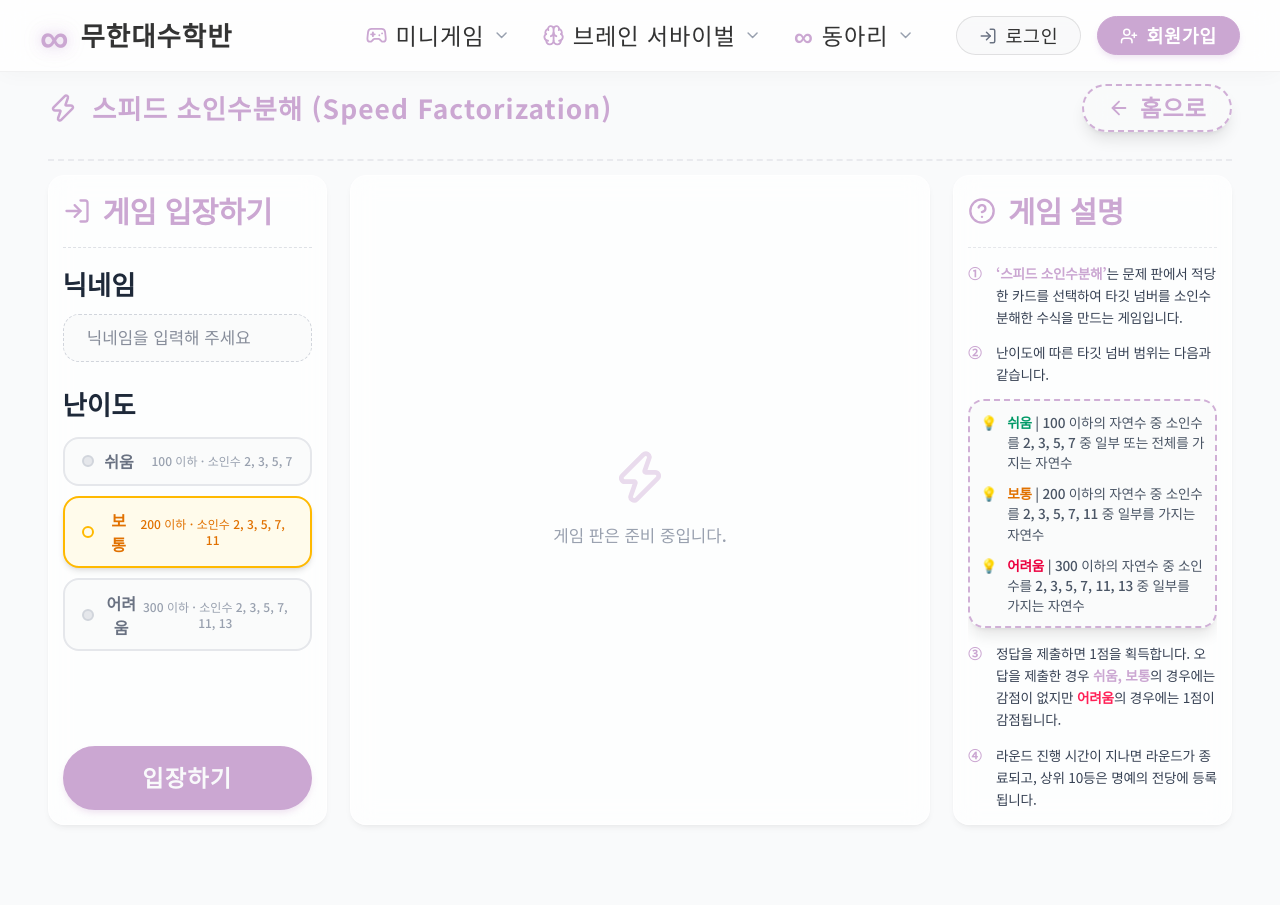
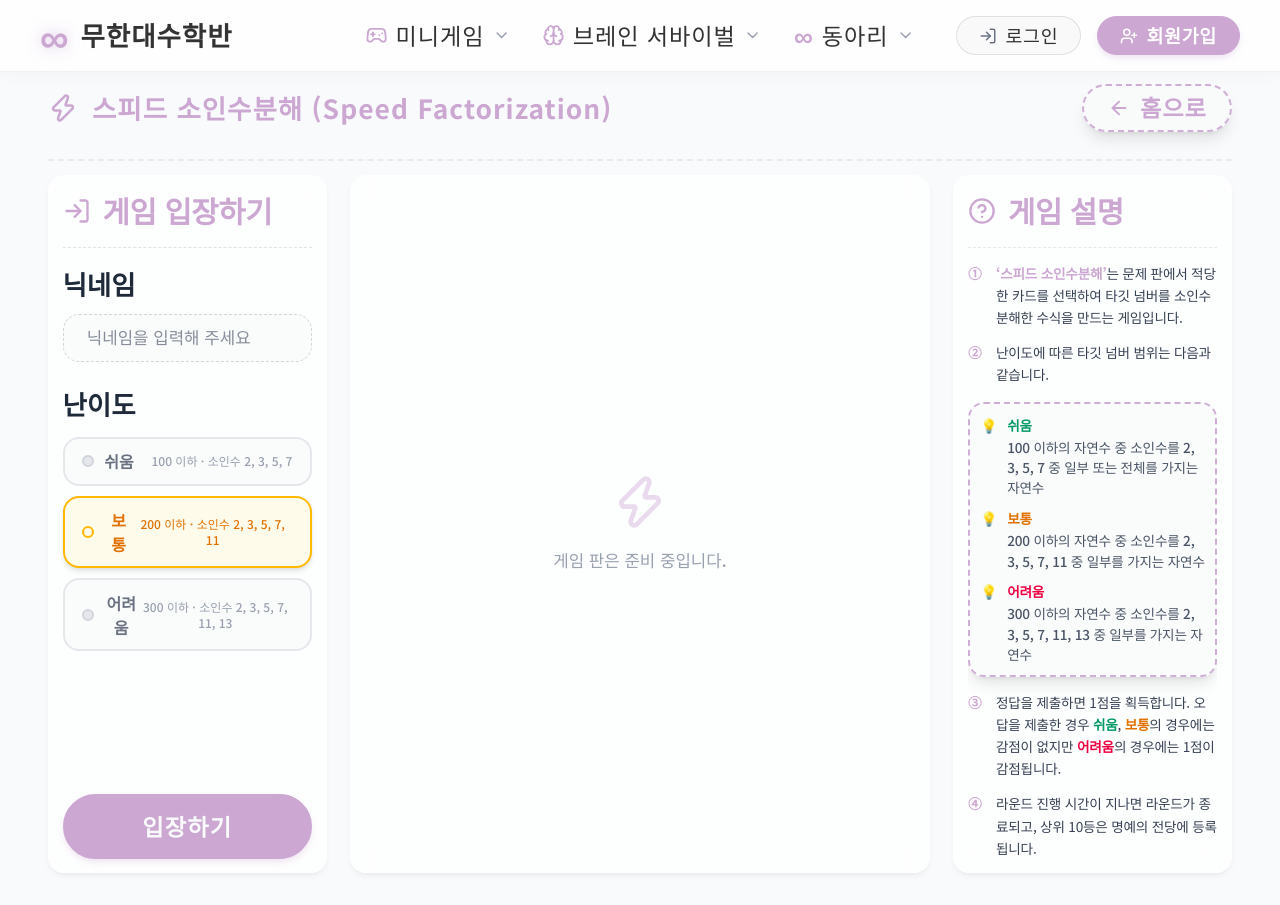
Before and after one commit to rlawlsdnjs78-infinity/infinitymath, a Next.js app: page /speed-factorization in a window 1280 px wide. Before the commit the page ends 857 px from the top, so only its background shows below. Built offline with nearby package versions, Linux system fonts and the light colour scheme; a web font is replaced by a local one.

Commit message:
style: 스피드 소인수분해 게임 설명 레이아웃 세부 조정

```diff
--- a/src/app/speed-factorization/page.tsx
+++ b/src/app/speed-factorization/page.tsx
@@ -290,7 +290,7 @@ export default function SpeedFactorizationPage() {
               </div>
 
               {/* ② 난이도별 타깃 넘버 범위 */}
-              <div className="flex flex-col" style={{ gap: "0.85rem" }}>
+              <div className="flex flex-col" style={{ gap: "1.05rem" }}>
                 <div className="flex items-start gap-2">
                   <span className="flex-shrink-0 font-bold text-[#CBA7D2] w-5">②</span>
                   <p className="flex-1 leading-relaxed" style={{ wordBreak: "break-all", letterSpacing: "-0.015em" }}>
@@ -324,11 +324,10 @@ export default function SpeedFactorizationPage() {
                       style={{ fontSize: "0.85rem", lineHeight: "1.5", letterSpacing: "-0.015em" }}
                     >
                       <span className="flex-shrink-0 mt-0.5">💡</span>
-                      <span>
+                      <div className="flex flex-col" style={{ gap: "0.1rem" }}>
                         <span className={`font-extrabold ${color}`}>{level}</span>
-                        {" | "}
-                        {desc}
-                      </span>
+                        <span className="pl-1">{desc}</span>
+                      </div>
                     </div>
                   ))}
                 </div>
@@ -339,8 +338,9 @@ export default function SpeedFactorizationPage() {
                 <span className="flex-shrink-0 font-bold text-[#CBA7D2] w-5">③</span>
                 <p className="flex-1 leading-relaxed" style={{ wordBreak: "break-all", letterSpacing: "-0.015em" }}>
                   정답을 제출하면 1점을 획득합니다. 오답을 제출한 경우{" "}
-                  <strong className="text-[#CBA7D2]">쉬움, 보통</strong>의 경우에는 감점이 없지만{" "}
-                  <strong className="text-rose-500">어려움</strong>의 경우에는 1점이 감점됩니다.
+                  <span className="font-bold text-emerald-600">쉬움</span>,{" "}
+                  <span className="font-bold text-amber-600">보통</span>의 경우에는 감점이 없지만{" "}
+                  <span className="font-bold text-rose-600">어려움</span>의 경우에는 1점이 감점됩니다.
                 </p>
               </div>
 
```
